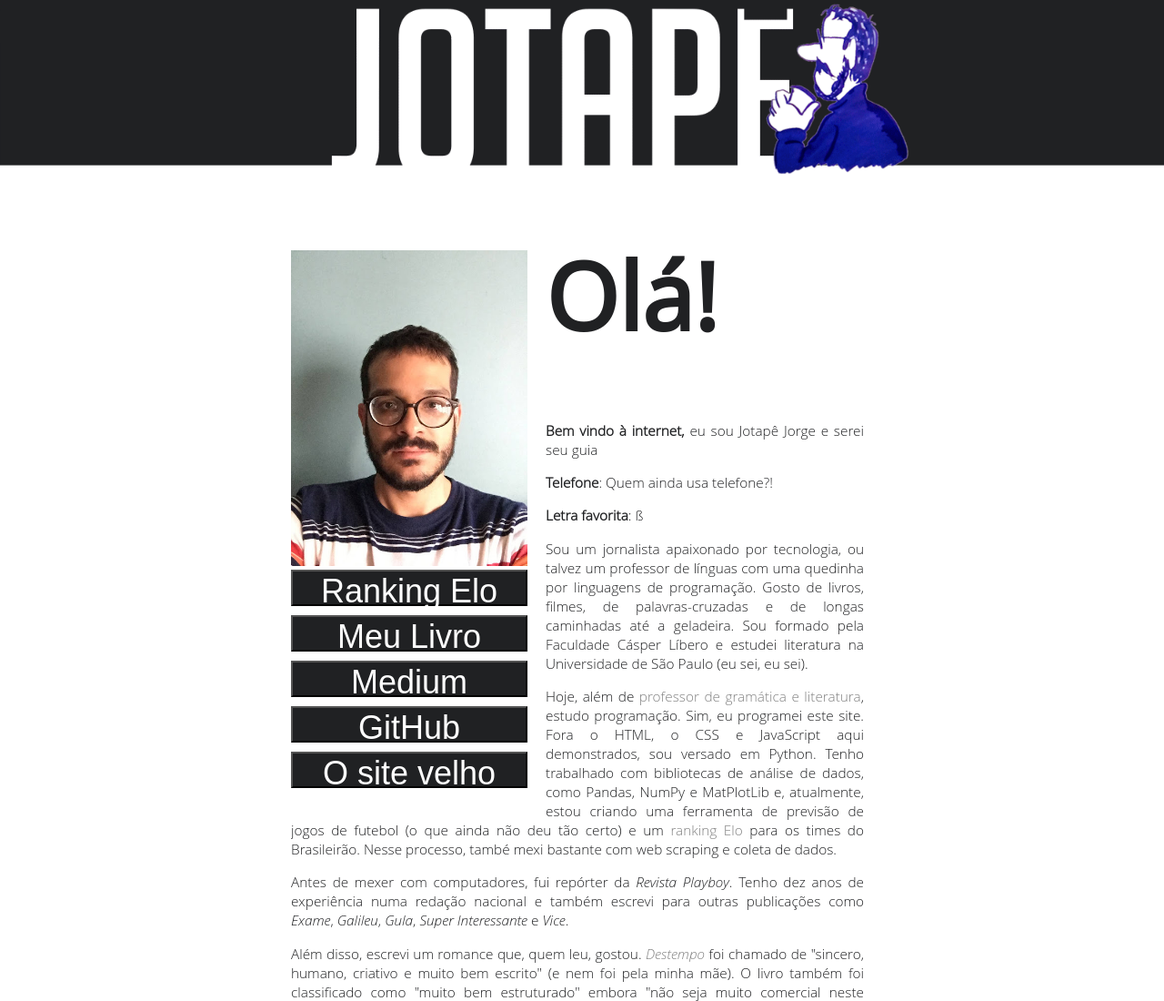
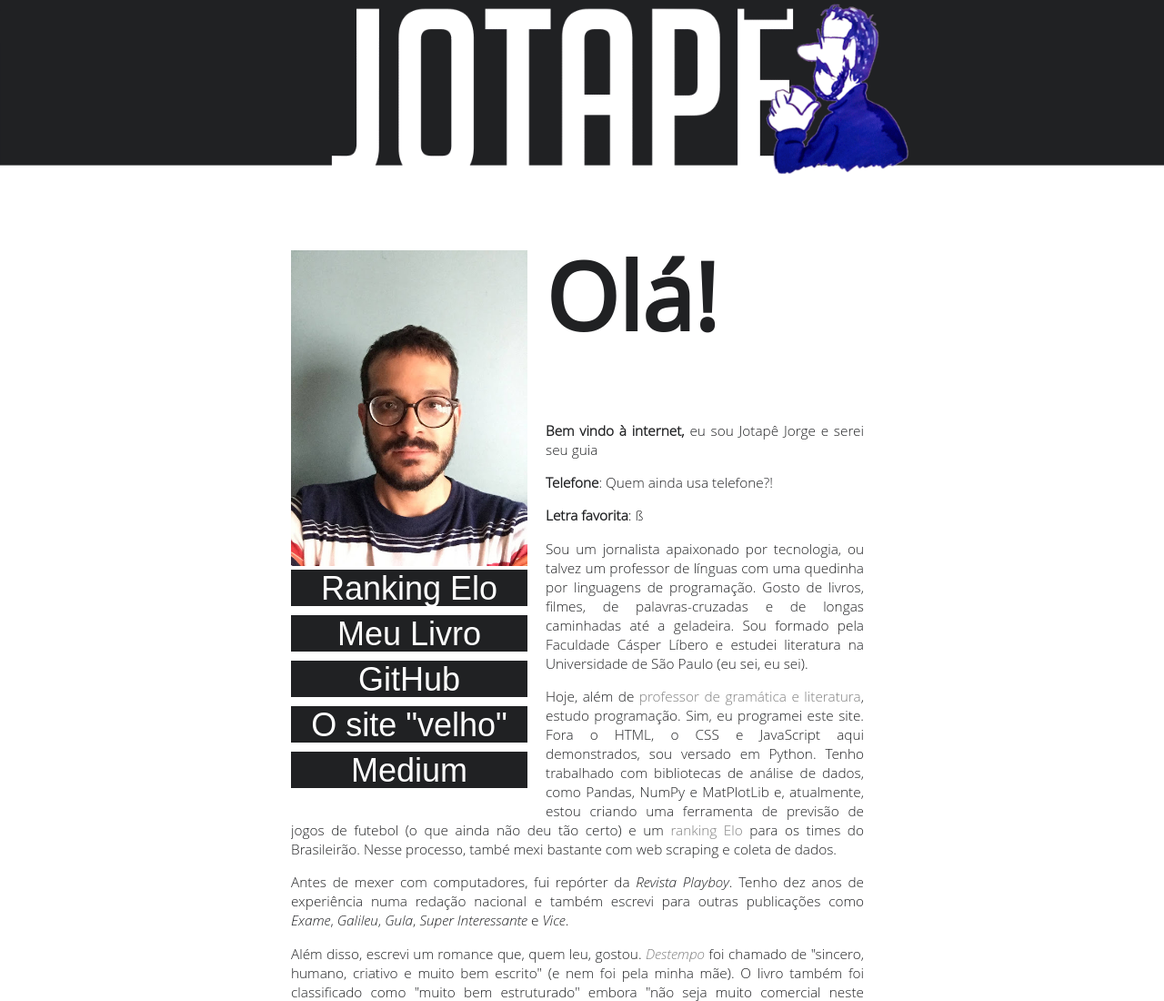
Before and after one commit to JotapeJorge/jotapage, a plain HTML site: page index.html in a window 1280 px wide. Shown: the top 1100 px of the page at 91% size. Drawn offline with nearby package versions, Linux system fonts and the light colour scheme; a web font is replaced by a local one.

Commit message:
Update index.html

```diff
--- a/index.html
+++ b/index.html
@@ -25,11 +25,11 @@
                         document.write('<img src="' + selectedImage + '" alt="olá!" width="260" height="346">');
                     </script>
                   <div class="left-button-container">
-                    <button class="button">Ranking Elo</button>
-                    <button class="button">Meu Livro</button>
-                    <button class="button">Medium</button>
-                    <button class="button">GitHub</button>
-                    <button class="button">O site velho</button>
+                    <a href="eloranking.html" class="button">Ranking Elo</a>
+                    <a href="destempo.html" class="button">Meu Livro</a>
+                    <a href="http://github.com/jotapejorge/" class="button">GitHub</a>
+                    <a href="http://linkedin.com/jotapejorge" class="button">O site "velho"</a>
+                    <a href="https://medium.com/@jotapejorge" class="button">Medium</a>
                 </div>
                 </div>
                 <h1>Olá!</h1>
```
